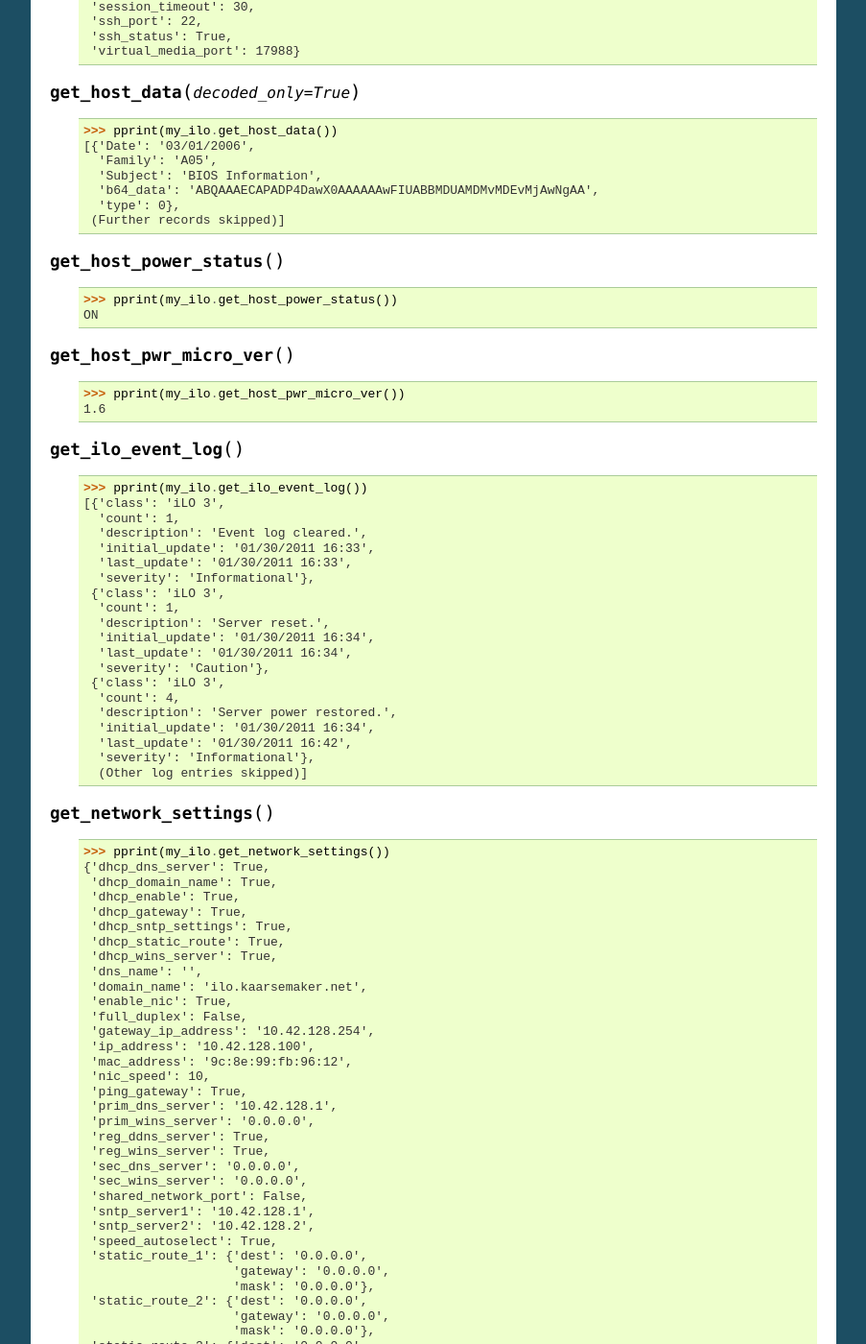
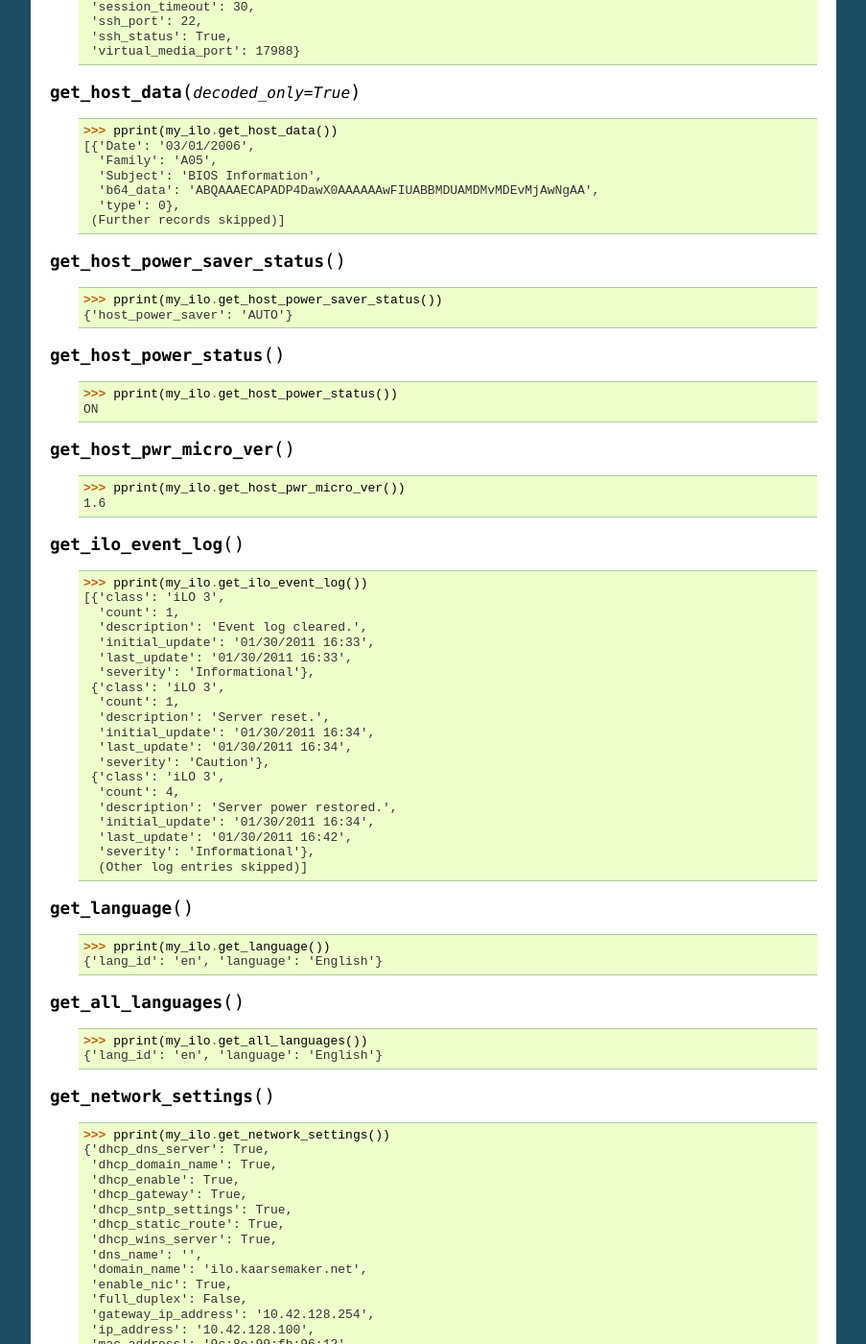
Before and after one commit to seveas/python-hpilo, a Sphinx documentation site: the page built from docs/output.rst, in a window 1280 px wide and 1400 px high, scrolled down 1759 px. Shown: the whole window at 96% size, without its empty margins (198-1101 px from the left). Built offline with Sphinx 7.4.7, drawn with Linux system fonts in a browser that asks for light colours; some of the changed text lies outside the part shown.

Commit message:
Give the documentation some love

```diff
--- a/docs/index.rst
+++ b/docs/index.rst
@@ -3,7 +3,7 @@ Accessing HP iLO interfaces from python
 
 This module will make it easy for you to access the Integrated Lights Out
 management interface of your HP hardware. It supports iLO, iLO 2 and iLO 3 and
-It uses the XML interface to access and change the iLO.
+uses the XML interface to access and change the iLO.
 
 The complete API is described in the :doc:`iLO class API reference </ilo>`. All
 functions return structured data based on the XML returned by the iLO. See
--- a/docs/output.rst
+++ b/docs/output.rst
@@ -123,6 +123,12 @@ return something.
     'type': 0},
    (Further records skipped)]
 
+.. function:: get_host_power_saver_status()
+  :noindex:
+
+  >>> pprint(my_ilo.get_host_power_saver_status())
+  {'host_power_saver': 'AUTO'}
+
 .. function:: get_host_power_status()
   :noindex:
 
@@ -158,6 +164,18 @@ return something.
     'last_update': '01/30/2011 16:42',
     'severity': 'Informational'},
     (Other log entries skipped)]
+
+.. function:: get_language()
+  :noindex:
+
+  >>> pprint(my_ilo.get_language())
+  {'lang_id': 'en', 'language': 'English'}
+
+.. function:: get_all_languages()
+  :noindex:
+
+  >>> pprint(my_ilo.get_all_languages())
+  {'lang_id': 'en', 'language': 'English'}
 
 .. function:: get_network_settings()
   :noindex:
@@ -215,6 +233,18 @@ return something.
    'rack': 'chassis-25',
    'st': 0,
    'uidstatus': 'Off'}
+
+.. function:: get_one_time_boot()
+  :noindex:
+
+  >>> pprint(my_ilo.get_one_time_boot())
+  {'boot_type': 'Normal'}
+
+.. function:: get_persistent_boot()
+  :noindex:
+
+  >>> pprint(my_ilo.get_persistent_boot())
+  ['CDROM', 'FLOPPY', 'USB', 'HDD', 'NETWORK']
 
 .. function:: get_power_cap()
   :noindex:
--- a/hpilo.py
+++ b/hpilo.py
@@ -288,6 +288,8 @@ class Ilo(object):
         # Bug in some ilo versions causes malformed XML
         if '<RIBCL VERSION="2.22"/>' in data:
             data = data.replace('<RIBCL VERSION="2.22"/>', '<RIBCL VERSION="2.22">')
+        if re.search(r'''= *[^"']''', data):
+            data = re.sub(r'''= *([^"'\n]+?) *\n''', r'="\1"', data)
         data = data.strip()
         if not data:
             return None
```
Also changed, not shown: docs/cli.rst (+7 -8 lines), 1 other file.
